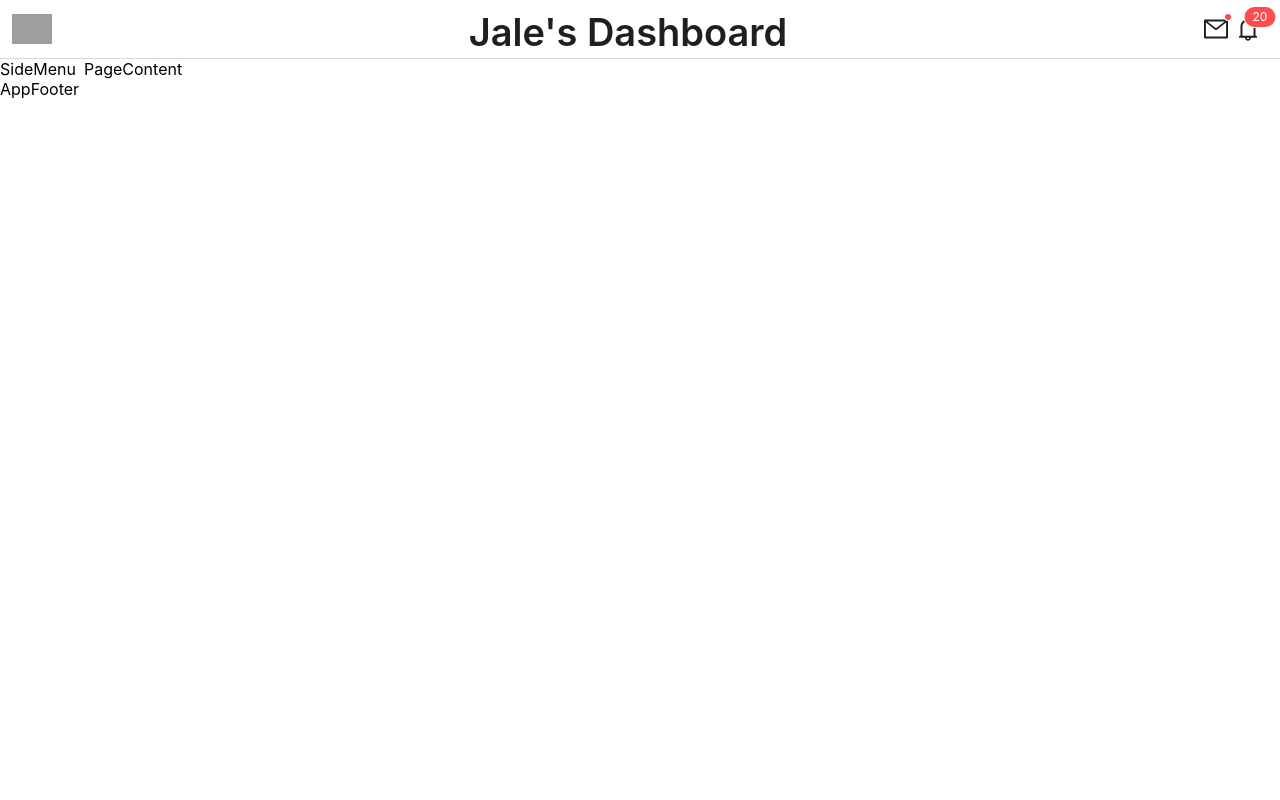
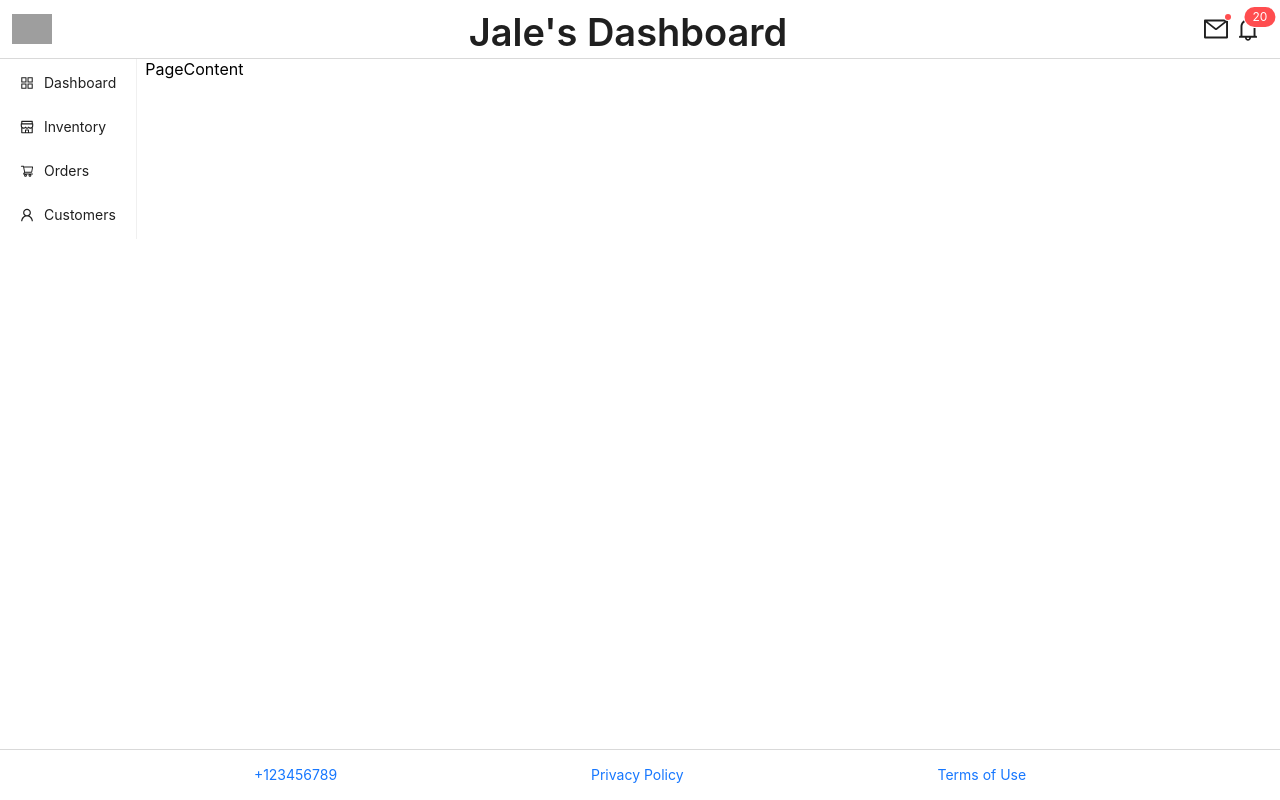
Before and after one commit to JaleRehimli0909/admin-dashboard, a React (Create React App) app in the folder adminreactapp/: page / in a window 1280 px wide. Built offline with nearby package versions, Linux system fonts and the light colour scheme; grey boxes are pictures that could not be loaded.

Commit message:
SideMenu added

```diff
--- a/adminreactapp/src/App.css
+++ b/adminreactapp/src/App.css
@@ -13,6 +13,18 @@
   border-bottom: 1px solid rgba(0, 0, 0, 0.15);
 }
 .AppFooter {
+  height: 50px;
+  display: flex;
+  justify-content: space-evenly;
+  align-items: center;
+  border-top: 1px solid rgba(0, 0, 0, 0.15);
+}
+.SlideMenuAndPageMenu{
+ display: flex;
+ flex: 1;
+ justify-content: flex-start;
+ align-items: flex-start;
+
 }
 .SideMenu {
 }
--- a/adminreactapp/src/App.js
+++ b/adminreactapp/src/App.js
@@ -9,7 +9,7 @@ function App() {
   return (
     <div className="App">
       <AppHeader />
-      <Space>
+      <Space className="SlideMenuAndPageMenu">
         <SideMenu></SideMenu>
         <PageContent></PageContent>
       </Space>
--- a/adminreactapp/src/components/AppFooter/index.jsx
+++ b/adminreactapp/src/components/AppFooter/index.jsx
@@ -1,10 +1,19 @@
-import React from 'react';
-import './style.css';
+import React from "react";
+import "./style.css";
+import Typography from "antd/es/typography/Typography";
 
 const AppFooter = () => {
   return (
-    <div className='AppFooter'>AppFooter</div>
-  )
-}
+    <div className="AppFooter">
+      <Typography.Link href="tel:+123456789">+123456789</Typography.Link>
+      <Typography.Link href="https://www.google.com" target={"_blank"}>
+        Privacy Policy
+      </Typography.Link>
+      <Typography.Link href="https://www.google.com" target={"_blank"}>
+        Terms of Use
+      </Typography.Link>
+    </div>
+  );
+};
 
 export default AppFooter;
--- a/adminreactapp/src/components/SideMenu/index.jsx
+++ b/adminreactapp/src/components/SideMenu/index.jsx
@@ -1,10 +1,43 @@
-import React from 'react';
-import './style.css';
+import React from "react";
+import "./style.css";
+import { Menu } from "antd";
+import {
+  AppstoreOutlined,
+  ShopOutlined,
+  ShoppingCartOutlined,
+  UserOutlined,
+} from "@ant-design/icons";
 
 const SideMenu = () => {
   return (
-    <div className='SideMenu'>SideMenu</div>
-  )
-}
+    <div className="SideMenu">
+      <Menu
+        onClick={(item) => {}}
+        items={[
+          {
+            label: "Dashboard",
+            icon: <AppstoreOutlined />,
+            key: "/",
+          },
+          {
+            label: "Inventory",
+            icon: <ShopOutlined />,
+            key: "/inventory",
+          },
+          {
+            label: "Orders",
+            icon: <ShoppingCartOutlined />,
+            key: "/orders",
+          },
+          {
+            label: "Customers",
+            icon: <UserOutlined />,
+            key: "/customers",
+          },
+        ]}
+      ></Menu>
+    </div>
+  );
+};
 
 export default SideMenu;
```
